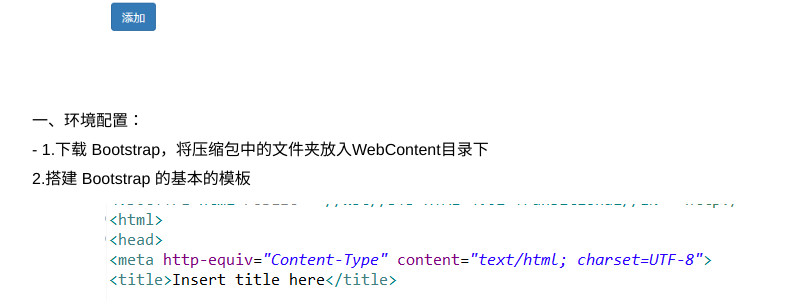
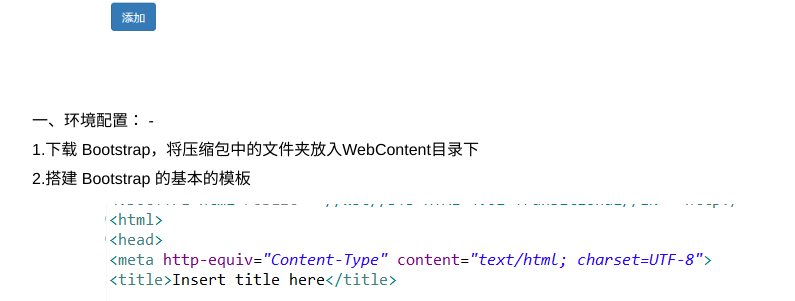
Before and after one commit to sunzhensky/sunzhensky.github.io, a Jekyll site: the page built from _posts/2018-09-06-Ajax-BootStrap-CRUD.md, in a window 1280 px wide and 900 px high. Shown: the part 426-727 px from the top of the window, without its empty margins (218-1013 px from the left). Built offline with Jekyll 4.4.1, drawn with Linux system fonts in a browser that asks for light colours.

Commit message:
Update 2018-09-06-Ajax-BootStrap-CRUD.md

````diff
--- a/_posts/2018-09-06-Ajax-BootStrap-CRUD.md
+++ b/_posts/2018-09-06-Ajax-BootStrap-CRUD.md
@@ -9,8 +9,9 @@
 ![004](/images/bootstrap/004.png)
 <br>
 <br>
-一、环境配置：<br>
+一、环境配置：
 -
+<br>
 1.下载 Bootstrap，将压缩包中的文件夹放入WebContent目录下<br>
 2.搭建 Bootstrap 的基本的模板<br>
 ![001](/images/bootstrap/001.png)
@@ -20,15 +21,17 @@
 <br>
 <br>
 
-二、目录结构如下： <br>
+二、目录结构如下：
 -
+<br>
 ![003](/images/bootstrap/003.png)
 <br>
 <br>
 <br>
 
-三、具体代码<br>
+三、具体代码
 -
+<br>
 table.jsp
 ```java
 <%@ page language="java" contentType="text/html; charset=UTF-8"
````
